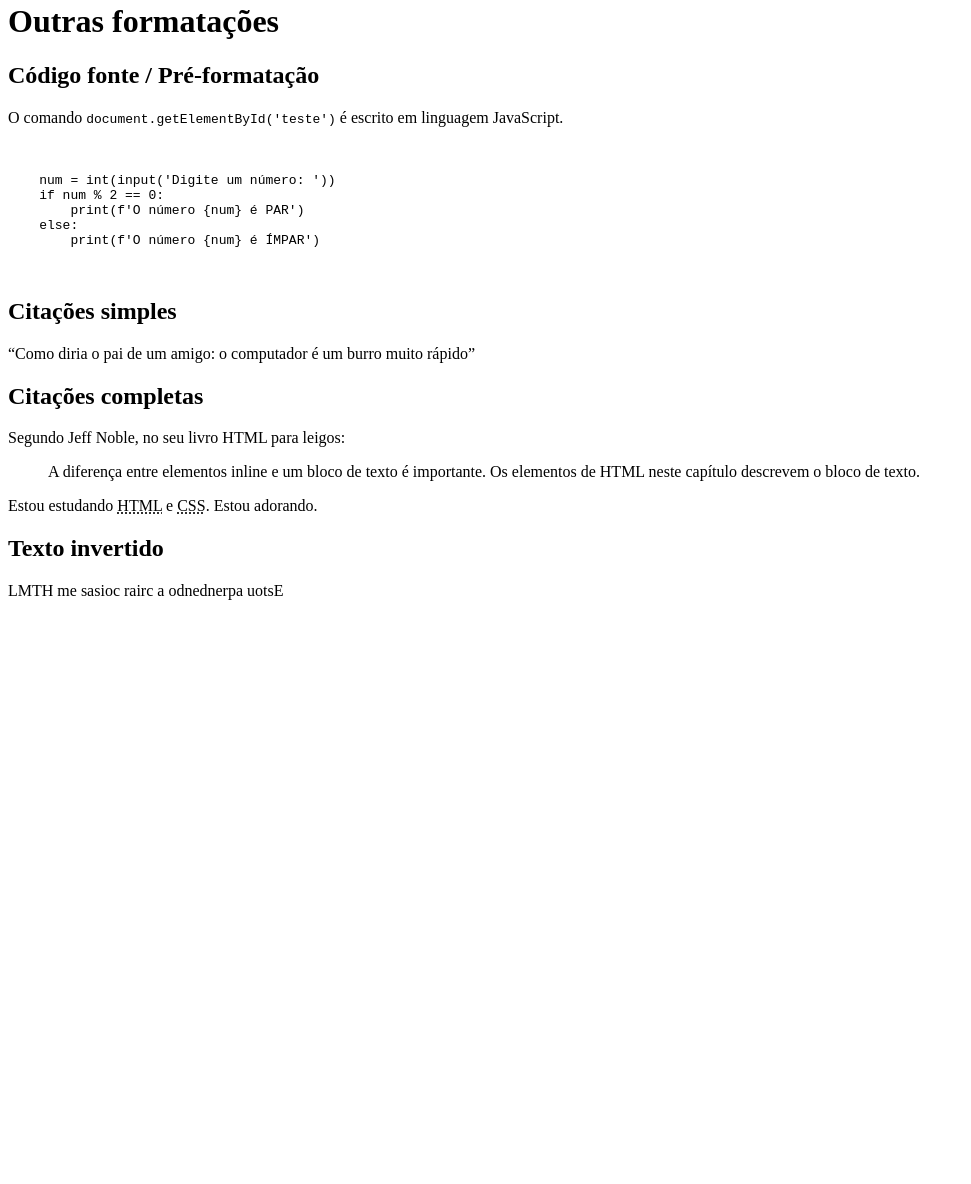
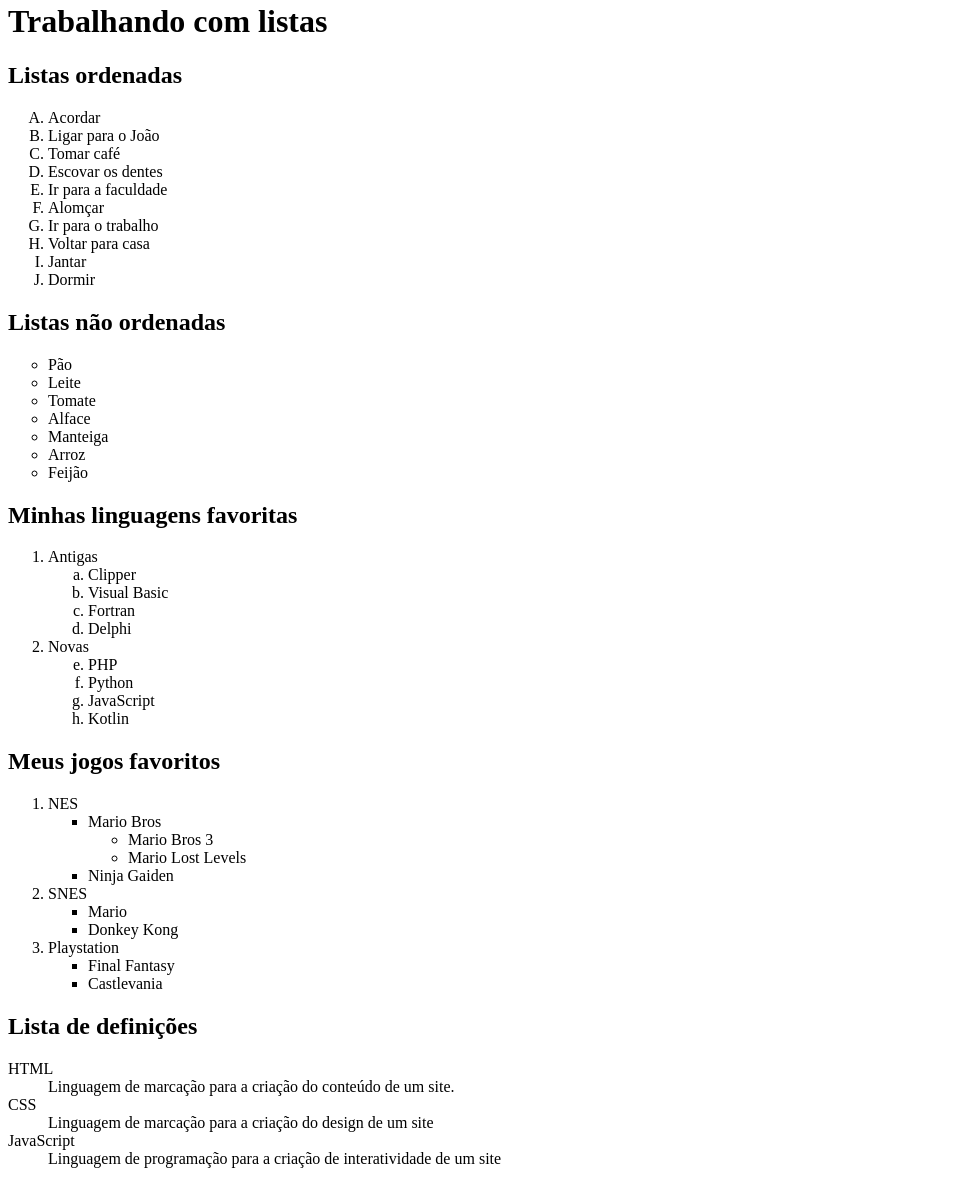
Before and after one commit to rodrigosilvanew/curso-html5-css3-guanabara, a plain HTML site: page exercicios/ex009/index.html in a window 1280 px wide. Shown: the part 18-1202 px from the top of the page, without its empty margins (0-971 px from the left). Before the commit the page ends 800 px from the top, so only its background shows below. Drawn offline with Linux system fonts and the light colour scheme.

Commit message:
dia 12-01-2021 2

```diff
--- a/exercicios/ex009/index.html
+++ b/exercicios/ex009/index.html
@@ -3,30 +3,80 @@
 <head>
     <meta charset="UTF-8">
     <meta name="viewport" content="width=device-width, initial-scale=1.0">
-    <title>Outras Formatações</title>
+    <title>Listas</title>
 </head>
 <body>
-    <h1>Outras formatações</h1>
-    <h2>Código fonte / Pré-formatação</h2>
-    <p>O comando <code>document.getElementById('teste')</code> é escrito em linguagem JavaScript.</p>
-    <pre> <!--a tag pre considera tudo que estiver digitado, incluindo os espaços-->
-        <code>
-    num = int(input('Digite um número: '))
-    if num % 2 == 0:
-        print(f'O número {num} é PAR')
-    else:
-        print(f'O número {num} é ÍMPAR')
-        </code>
-    </pre>
-    <h2>Citações simples</h2>
-    <p><q>Como diria o pai de um amigo: o computador é um burro muito rápido</q></p><!--Q de 'quote' = citações sem quebra de linha-->
-    <h2>Citações completas</h2>
-    <p>Segundo Jeff Noble, no seu livro HTML para leigos:</p>
-    <blockquote cite="https://books.google.com.br/books?id=E8ZtDwAAQBAJ&pg=PA17&dq=html&hl=pt-BR&sa=X&ved=2ahUKEwim8uP3y5buAhVVHLkGHcPCA4YQ6AEwAHoECAMQAg#v=onepage&q=html&f=false">
-        A diferença entre elementos inline e um bloco de texto é importante. Os elementos de HTML neste capítulo descrevem o bloco de texto.
-    </blockquote>
-    <p>Estou estudando <abbr title="HyperText Markup Language">HTML</abbr> e <abbr title="Cascading Style Sheets">CSS</abbr>. Estou adorando.</p>
-    <h2>Texto invertido</h2>
-    <p><bdo dir="rtl">Estou aprendendo a criar coisas em HTML</bdo></p>
+    <h1>Trabalhando com listas</h1>
+    <h2>Listas ordenadas</h2>
+    <ol type="A">
+        <li>Acordar</li> <!--o </li> agora é opcional-->
+        <li>Ligar para o João</li>
+        <li>Tomar café</li>
+        <li>Escovar os dentes</li>
+        <li>Ir para a faculdade</li>
+        <li>Alomçar</li>
+        <li>Ir para o trabalho</li>
+        <li>Voltar para casa</li>
+        <li>Jantar</li>
+        <li>Dormir</li>
+    </ol>
+    <h2>Listas não ordenadas</h2>
+    <ul type="circle"> <!--em type temos as opções disc, circle e square-->
+        <li>Pão</li> <!--o </li> agora é opcional-->
+        <li>Leite</li>
+        <li>Tomate</li>
+        <li>Alface</li>
+        <li>Manteiga</li>
+        <li>Arroz</li>
+        <li>Feijão</li>
+    </ul>
+    <h2>Minhas linguagens favoritas</h2>
+    <ol>
+        <li>Antigas</li>
+        <ol type="a">
+            <li>Clipper</li>
+            <li>Visual Basic</li>
+            <li>Fortran</li>
+            <li>Delphi</li>
+        </ol>
+        <li>Novas</li>
+        <ol type="a" start="5">
+            <li>PHP</li>
+            <li>Python</li>
+            <li>JavaScript</li>
+            <li>Kotlin</li>
+        </ol>
+    </ol>
+    <h2>Meus jogos favoritos</h2>
+    <ol>
+        <li>NES</li> <!--segurando ALT+ALTGr e clicando em múltiplos lugares para ter mais de um cursor-->
+        <ul type="square">
+            <li>Mario Bros</li>
+            <ul type="circle">
+                <li>Mario Bros 3</li>
+                <li>Mario Lost Levels</li>
+            </ul>
+            <li>Ninja Gaiden</li>
+        </ul>
+        <li>SNES</li>
+        <ul type="square">
+            <li>Mario</li>
+            <li>Donkey Kong</li>
+        </ul>
+        <li>Playstation</li>
+        <ul type="square">
+            <li>Final Fantasy</li>
+            <li>Castlevania</li>
+        </ul>
+    </ol>
+    <h2>Lista de definições</h2>
+    <dl>
+        <dt>HTML</dt>
+        <dd>Linguagem de marcação para a criação do conteúdo de um site.</dd>
+        <dt>CSS</dt>
+        <dd>Linguagem de marcação para a criação do design de um site</dd>
+        <dt>JavaScript</dt>
+        <dd>Linguagem de programação para a criação de interatividade de um site</dd>
+    </dl>
 </body>
 </html>
```
Also changed, not shown: exercicios/ex008b/index.html (added, +32 -0 lines), exercicios/ex009/listas-jogos.html (added, +46 -0 lines).
